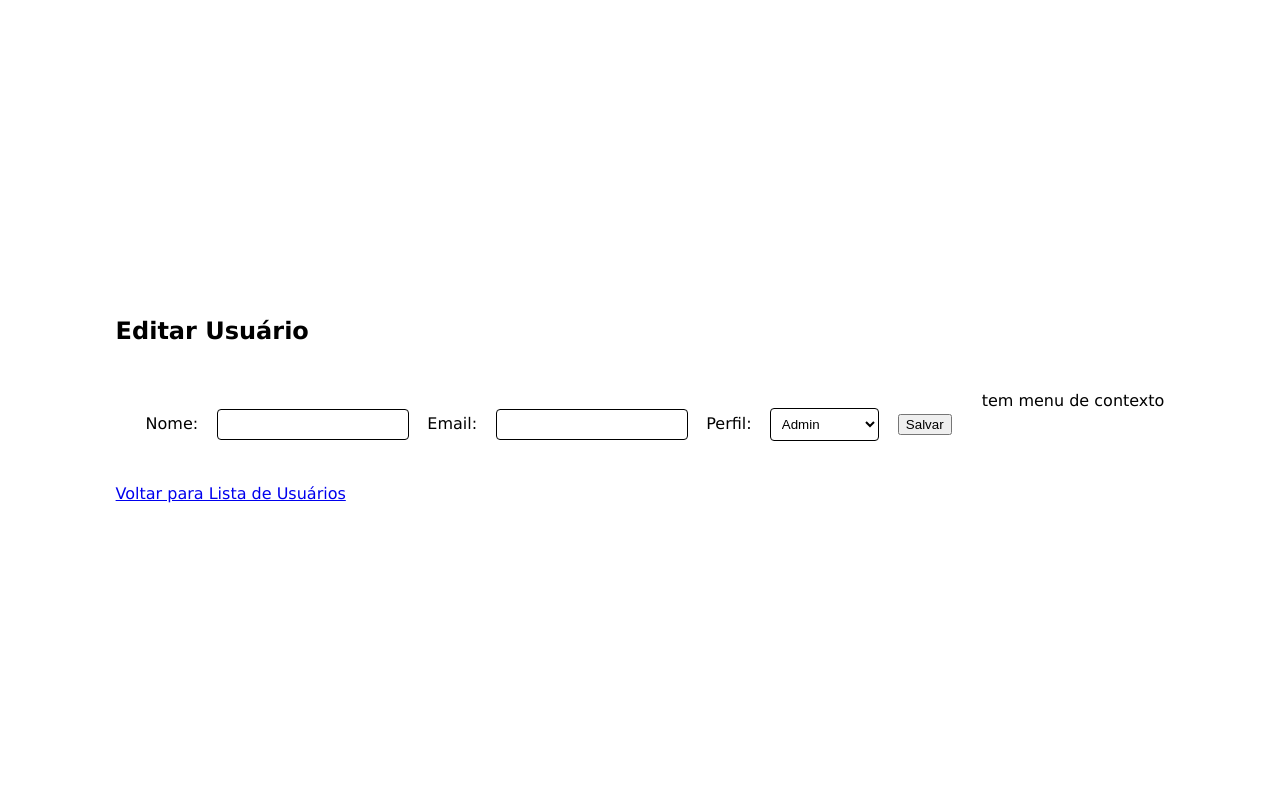
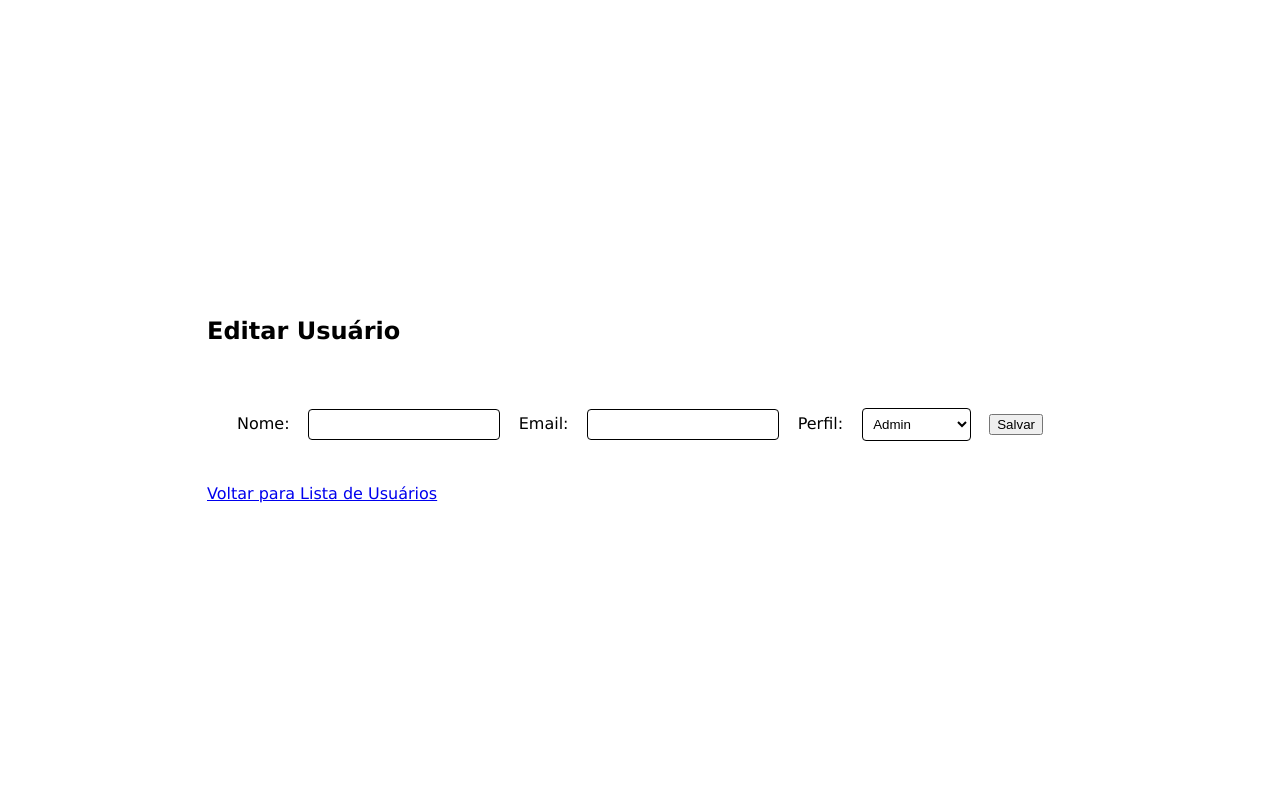
Before and after one commit to laylabtrice/CadLogin-System1, a PHP site: page /views/edit_user.php in a window 1280 px wide. Run offline with PHP 8.4, Linux system fonts and the light colour scheme.

Commit message:
retirada de inf no código

```diff
--- a/views/edit_user.php
+++ b/views/edit_user.php
@@ -32,4 +32,3 @@
 </body>
 
 </html>
-tem menu de contexto
```
